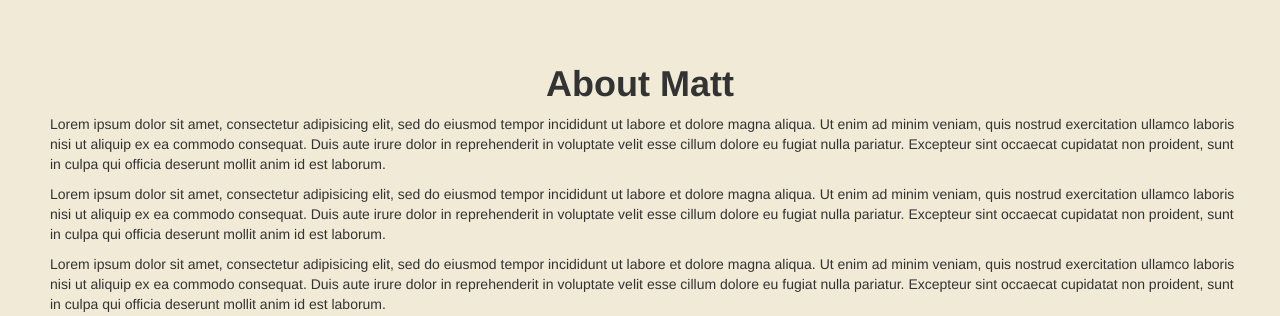
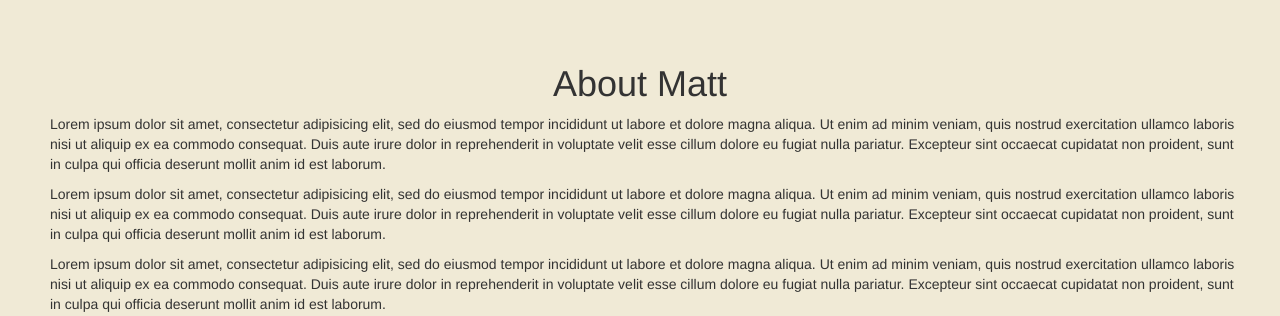
Before and after one commit to mattwgrant/Portfolio, a PHP site: page / in a window 1280 px wide. Shown: the part 66-382 px from the top of the page. Run offline with PHP 8.4, Linux system fonts and the light colour scheme; some libraries are stand-ins or nearby versions.

Commit message:
fixing h1s

```diff
--- a/home.html
+++ b/home.html
@@ -37,7 +37,7 @@
 
 
 <p id="home"></p><br><br><br>
-  <h1><strong>About Matt</strong></h1>
+  <h1>About Matt</h1>
   <article id="about">
     <p>Lorem ipsum dolor sit amet, consectetur adipisicing elit, sed do eiusmod
     tempor incididunt ut labore et dolore magna aliqua. Ut enim ad minim veniam,
--- a/style/style.css
+++ b/style/style.css
@@ -105,7 +105,6 @@ nav a {
 
 h1 {
   text-align: center;
-  font-family: helvetica;
 }
 
 
```
